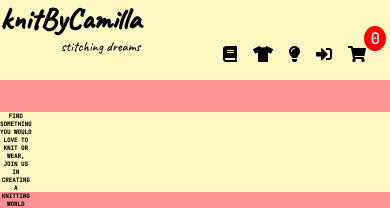
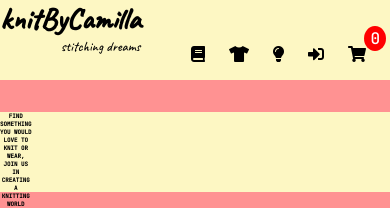
Before and after one commit to Madsemilf/knitbycamilla, a plain HTML site: page index.html in a window 390 px wide. Shown: the top 208 px of the page. Drawn offline with Linux system fonts and the light colour scheme.

Commit message:
Changed gap on header

```diff
--- a/_app/css/modules/header.css
+++ b/_app/css/modules/header.css
@@ -82,7 +82,7 @@
 		display: none;
 	}
 	.header__navigation {
-		gap: 1rem;
+		gap: 1.5rem;
 		padding-right: 1.5rem;
 	}
 	.header__navigation a {
```
